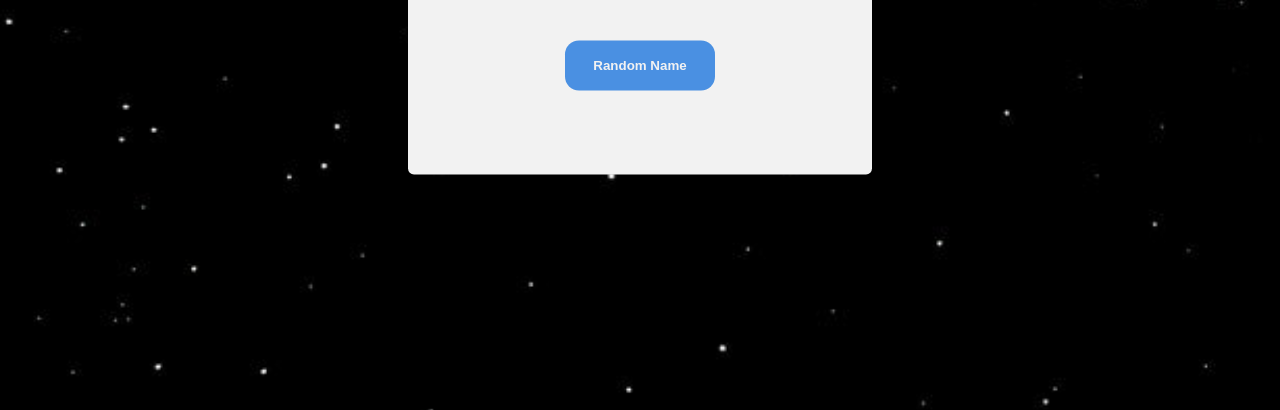
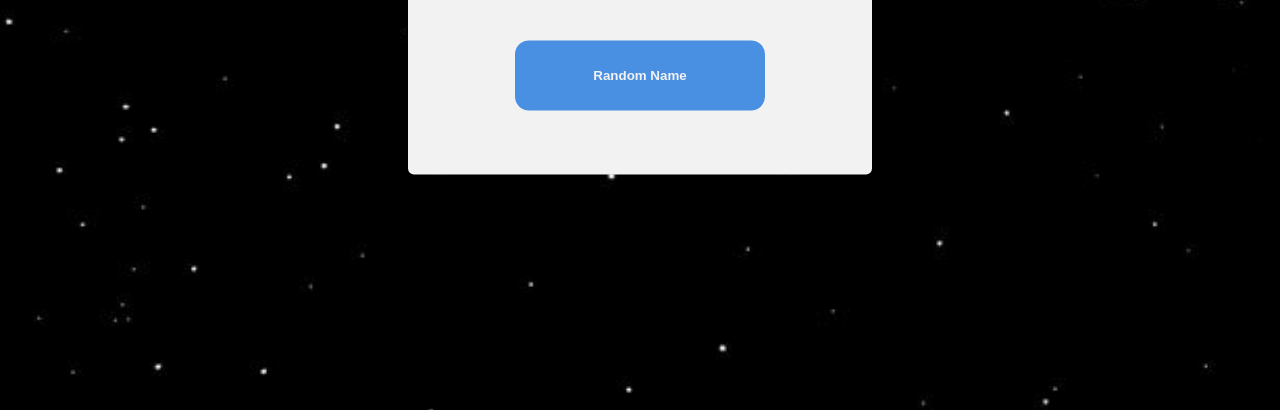
Before and after one commit to SchoolOfCode/national-project-week-repo-2-the-fantastic-4-n-j-c-c, a React app: page / in a window 1280 px wide. Shown: the part 390-800 px from the top of the page. Built offline with nearby package versions, Linux system fonts and the light colour scheme.

Commit message:
styled the button some more

```diff
--- a/src/components/Button/Button.css
+++ b/src/components/Button/Button.css
@@ -2,9 +2,9 @@
   border-radius: 14px;
   background-color: #4a90e2;
   border: none;
-  width: 150px;
-  height: 50px;
-  font-weight: bold;
+  width: 250px;
+  height: 70px;
+  font-weight: bolder;
   color: #f2f2f2;
   /* margin-top: 20%; */
 }
```
